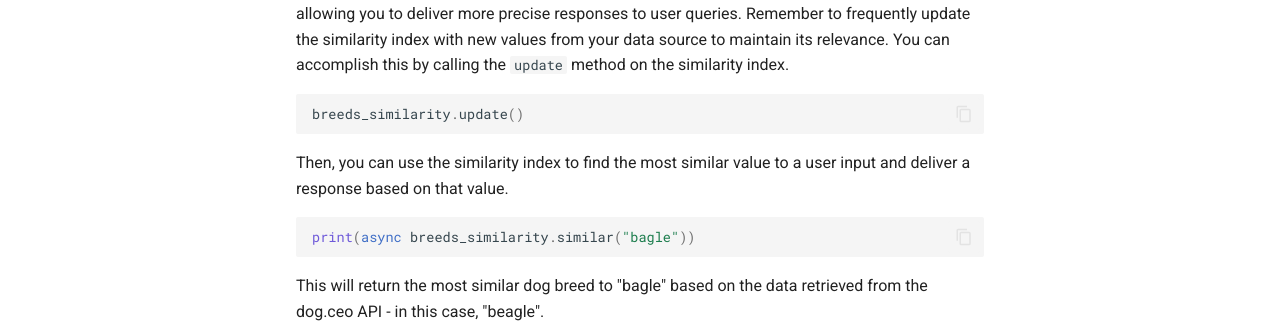
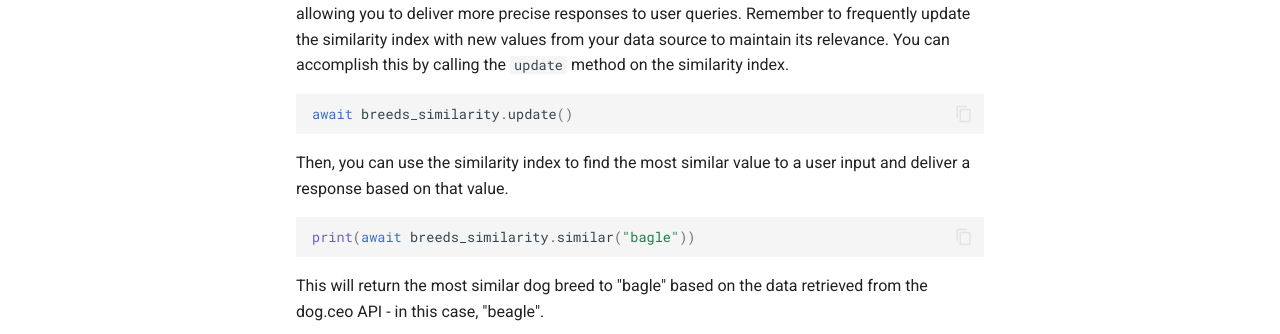
Before and after one commit to deepsense-ai/db-ally, an MkDocs documentation site: the page built from docs/how-to/use_custom_similarity_fetcher.md, in a window 1280 px wide and 900 px high, scrolled down 1400 px. Shown: the part 440-774 px from the top of the window. Built offline with MkDocs 1.6.1 and Material for MkDocs 9.7.7, drawn with Linux system fonts in a browser that asks for light colours.

Commit message:
async -> await

````diff
--- a/docs/how-to/use_custom_similarity_fetcher.md
+++ b/docs/how-to/use_custom_similarity_fetcher.md
@@ -56,13 +56,13 @@ In this example, we used the FaissStore, which utilizes the `faiss` library for
 You can use the index with a custom fetcher [the same way](../quickstart/quickstart2.md) as you would with a built-in fetcher. The similarity index will map user input to the closest matching value from your data source, allowing you to deliver more precise responses to user queries. Remember to frequently update the similarity index with new values from your data source to maintain its relevance. You can accomplish this by calling the `update` method on the similarity index.
 
 ```python
-breeds_similarity.update()
+await breeds_similarity.update()
 ```
 
 Then, you can use the similarity index to find the most similar value to a user input and deliver a response based on that value.
 
 ```python
-print(async breeds_similarity.similar("bagle"))
+print(await breeds_similarity.similar("bagle"))
 ```
 
 This will return the most similar dog breed to "bagle" based on the data retrieved from the dog.ceo API - in this case, "beagle".
````
Also changed, not shown: docs/how-to/use_custom_similarity_store.md (+2 -2 lines).
